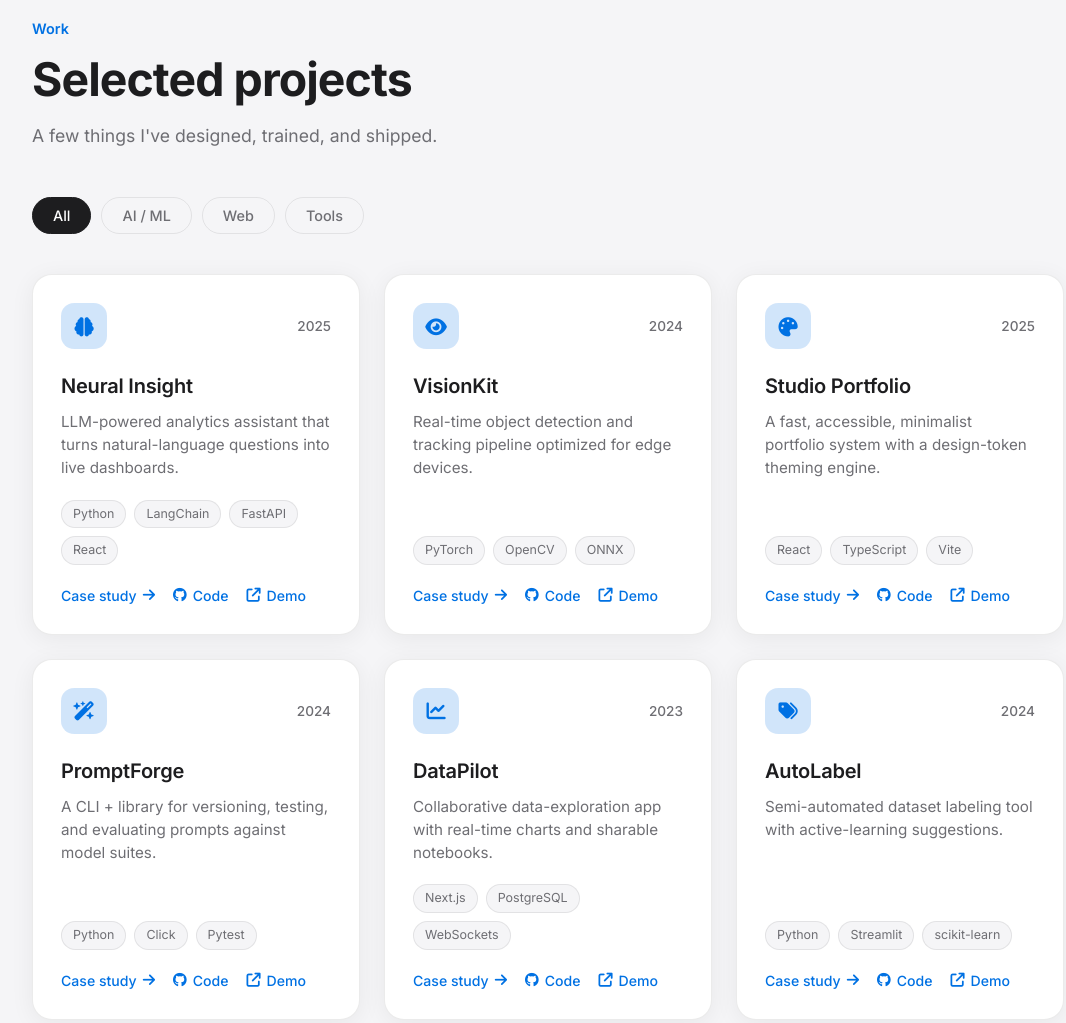
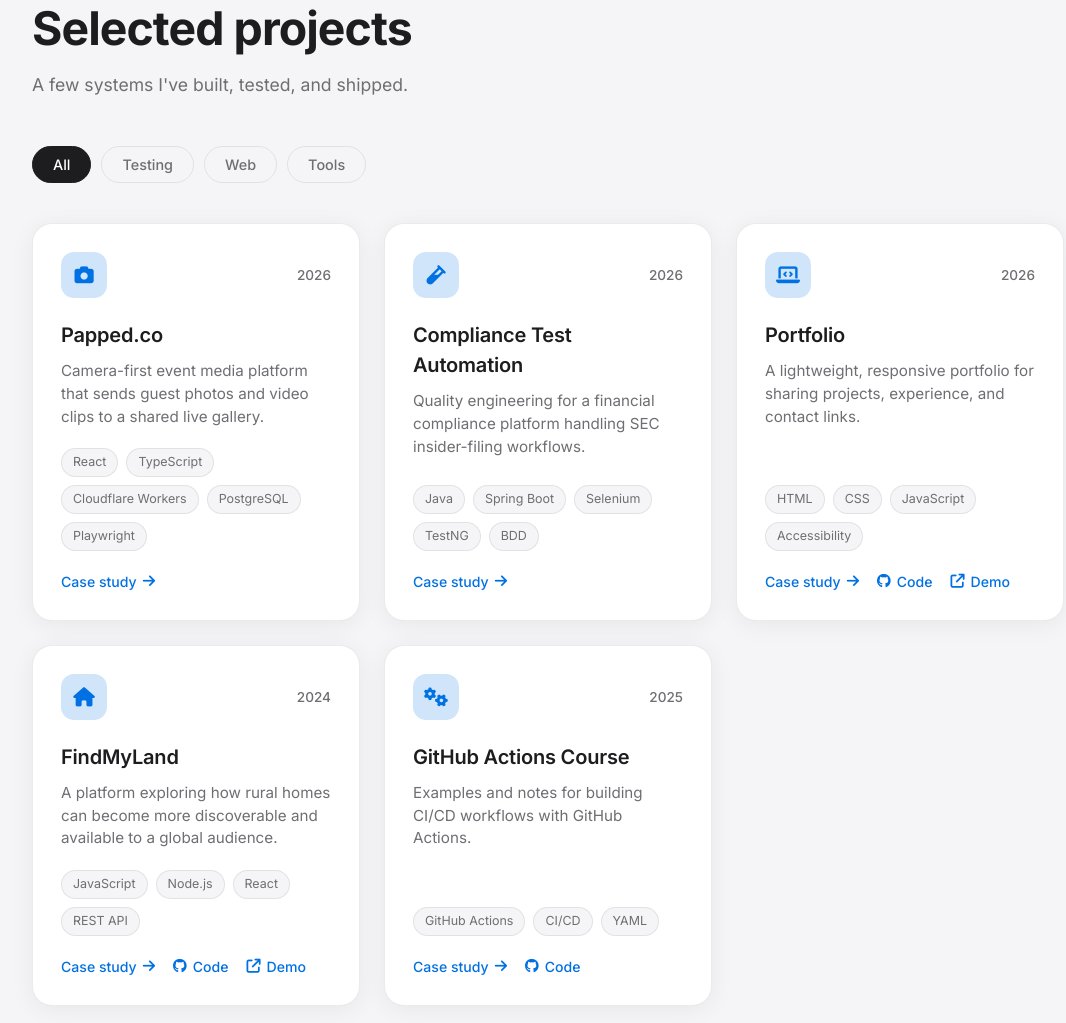
Before and after one commit to abhaypratapsinghpundir/Portfolio, a plain HTML site: page index.html in a window 1280 px wide. Shown: the part 1543-2566 px from the top of the page, without its empty margins (92-1158 px from the left). Drawn offline with Linux system fonts and the light colour scheme.

Commit message:
Align portfolio with current full-stack work

```diff
--- a/index.html
+++ b/index.html
@@ -3,11 +3,11 @@
 <head>
     <meta charset="UTF-8">
     <meta name="viewport" content="width=device-width, initial-scale=1.0">
-    <meta name="description" content="Abhay — AI Software Engineer. Building intelligent, human-centered software.">
+    <meta name="description" content="Abhay Pundir — full-stack developer and test automation engineer building reliable web applications, APIs, and cloud-backed systems.">
     <meta name="author" content="Abhay">
     <meta name="theme-color" content="#ffffff" media="(prefers-color-scheme: light)">
     <meta name="theme-color" content="#000000" media="(prefers-color-scheme: dark)">
-    <title>Abhay · AI Software Engineer</title>
+    <title>Abhay · Full-stack Developer</title>
 
     <!-- Favicon -->
     <link rel="icon" type="image/svg+xml" href="assests/favicon.svg">
@@ -15,12 +15,12 @@
 
     <!-- Open Graph / social preview -->
     <meta property="og:type" content="website">
-    <meta property="og:title" content="Abhay · AI Software Engineer">
-    <meta property="og:description" content="Building intelligent, human-centered software — from ML systems to the interfaces that make them feel effortless.">
+    <meta property="og:title" content="Abhay · Full-stack Developer">
+    <meta property="og:description" content="Building reliable web applications, APIs, and quality systems with React, TypeScript, Java, and cloud platforms.">
     <meta property="og:image" content="assests/og-image.png">
     <meta name="twitter:card" content="summary_large_image">
-    <meta name="twitter:title" content="Abhay · AI Software Engineer">
-    <meta name="twitter:description" content="Building intelligent, human-centered software.">
+    <meta name="twitter:title" content="Abhay · Full-stack Developer">
+    <meta name="twitter:description" content="Building reliable web applications, APIs, and quality systems.">
     <meta name="twitter:image" content="assests/og-image.png">
 
     <!-- Structured data -->
@@ -29,7 +29,7 @@
         "@context": "https://schema.org",
         "@type": "Person",
         "name": "Abhay Pratap Singh Pundir",
-        "jobTitle": "AI Software Engineer",
+        "jobTitle": "Full-stack Developer and Test Automation Engineer",
         "email": "mailto:pundirabhay963@gmail.com",
         "knowsAbout": ["Artificial Intelligence", "Machine Learning", "Software Engineering"],
         "sameAs": [
@@ -89,14 +89,14 @@
         <section id="home" class="hero">
             <div class="hero-glow" aria-hidden="true"></div>
             <div class="container hero-inner reveal">
-                <p class="hero-eyebrow">AI Software Engineer</p>
+                <p class="hero-eyebrow">Full-stack Developer · Test Automation Engineer</p>
                 <h1 class="hero-title">
                     Hi, I'm Abhay.<br>
-                    <span class="text-muted">I build intelligent software.</span>
+                        <span class="text-muted">I build reliable software.</span>
                 </h1>
                 <p class="hero-sub">
-                    I design and ship AI-powered products — from machine&nbsp;learning
-                    systems to the clean interfaces that make them feel effortless.
+                I design and ship production web applications, APIs, and quality systems
+                with React, TypeScript, Java, and serverless cloud platforms.
                 </p>
                 <div class="hero-cta">
                     <a href="#projects" class="btn btn-primary">View my work</a>
@@ -116,42 +116,42 @@
                 <div class="about-grid">
                     <div class="reveal">
                         <p class="section-eyebrow">About</p>
-                        <h2 class="section-title">Engineering at the intersection of AI and craft.</h2>
+                        <h2 class="section-title">Engineering for dependable products.</h2>
                         <p class="lead">
-                            I'm an AI software engineer focused on turning models into real,
-                            dependable products. I care about the whole pipeline — data,
-                            training, evaluation — and just as much about the experience around it.
+                            I'm a full-stack developer and test automation engineer focused on
+                            turning product ideas into dependable software. I care about the whole
+                            delivery pipeline — from APIs and data models to automated checks and
+                            the experience around them.
                         </p>
                         <p class="lead">
-                            My goal is simple: build things that are intelligent under the hood
-                            and quietly simple on the surface.
+                            My goal is simple: ship software that is clear to use, resilient in
+                            production, and easy for teams to improve.
                         </p>
                     </div>
                     <div class="reveal">
                         <h3 class="skills-heading">Tools &amp; technologies</h3>
                         <div class="chips">
-                            <span class="chip">Python</span>
-                            <span class="chip">PyTorch</span>
-                            <span class="chip">TensorFlow</span>
-                            <span class="chip">Hugging Face</span>
-                            <span class="chip">LangChain</span>
-                            <span class="chip">FastAPI</span>
                             <span class="chip">React</span>
                             <span class="chip">TypeScript</span>
-                            <span class="chip">Docker</span>
+                            <span class="chip">Java</span>
+                            <span class="chip">Spring Boot</span>
+                            <span class="chip">Node.js</span>
+                            <span class="chip">Playwright</span>
+                            <span class="chip">Vitest</span>
                             <span class="chip">AWS</span>
+                            <span class="chip">Cloudflare Workers</span>
                             <span class="chip">PostgreSQL</span>
-                            <span class="chip">Git</span>
+                            <span class="chip">GitHub Actions</span>
                         </div>
 
                         <div class="stats">
                             <div class="stat">
-                                <span class="stat-num">15+</span>
-                                <span class="stat-label">Projects shipped</span>
+                                <span class="stat-num">1+</span>
+                                <span class="stat-label">Year of experience</span>
                             </div>
                             <div class="stat">
-                                <span class="stat-num">3+</span>
-                                <span class="stat-label">Years building</span>
+                                <span class="stat-num">70+</span>
+                                <span class="stat-label">Regression checks automated</span>
                             </div>
                             <div class="stat">
                                 <span class="stat-num">∞</span>
@@ -169,12 +169,12 @@
                 <div class="section-head reveal">
                     <p class="section-eyebrow">Work</p>
                     <h2 class="section-title">Selected projects</h2>
-                    <p class="section-desc">A few things I've designed, trained, and shipped.</p>
+                    <p class="section-desc">A few systems I've built, tested, and shipped.</p>
                 </div>
 
                 <div class="filters reveal" id="filters">
                     <button class="filter active" data-filter="all">All</button>
-                    <button class="filter" data-filter="ai">AI / ML</button>
+                    <button class="filter" data-filter="testing">Testing</button>
                     <button class="filter" data-filter="web">Web</button>
                     <button class="filter" data-filter="tools">Tools</button>
                 </div>
@@ -249,7 +249,7 @@
                 <a href="https://x.com/OneEyedAbhay" target="_blank" rel="noopener" aria-label="X"><i class="fab fa-x-twitter"></i></a>
                 <a href="mailto:pundirabhay963@gmail.com" aria-label="Email"><i class="fas fa-envelope"></i></a>
             </div>
-            <p>© <span id="year"></span> Abhay · AI Software Engineer. Built with care.</p>
+            <p>© <span id="year"></span> Abhay · Full-stack Developer. Built with care.</p>
             <a href="#home" class="to-top" aria-label="Back to top"><i class="fas fa-arrow-up"></i></a>
         </div>
     </footer>
--- a/scripts/main.js
+++ b/scripts/main.js
@@ -88,88 +88,74 @@
    card and the detail modal (problem / approach / result case study). */
 const PROJECTS = [
     {
-        title: 'Neural Insight',
-        category: 'ai',
-        year: '2025',
-        icon: 'fa-brain',
-        role: 'Solo · ML + Full-stack',
-        description: 'LLM-powered analytics assistant that turns natural-language questions into live dashboards.',
-        tags: ['Python', 'LangChain', 'FastAPI', 'React'],
-        problem: 'Non-technical teams waited days on analysts to answer simple data questions, creating a bottleneck around every decision.',
-        approach: 'Built a retrieval-augmented agent that maps plain-English questions to validated SQL, runs them against a warehouse, and renders the result as an interactive chart — with guardrails to prevent unsafe queries.',
-        result: 'Cut time-to-answer from days to seconds and handled 80%+ of routine analytics requests without an analyst in the loop.',
-        github: '#',
-        demo: '#'
+        title: 'Papped.co',
+        category: 'web',
+        year: '2026',
+        icon: 'fa-camera',
+        role: 'Full-stack + Quality Engineering',
+        description: 'Camera-first event media platform that sends guest photos and video clips to a shared live gallery.',
+        tags: ['React', 'TypeScript', 'Cloudflare Workers', 'PostgreSQL', 'Playwright'],
+        problem: 'Event guests needed a fast way to contribute photos and video without installing an app, while organizers needed a reliable shared gallery.',
+        approach: 'Built a mobile-first PWA with an in-browser camera, offline-capable uploads, WebGL compositing, and a serverless API with JWT auth, validated requests, presigned uploads, and CORS hardening.',
+        result: 'Shipped a staging-gated workflow with Playwright and Vitest coverage, Sentry monitoring, and product analytics across the web and API.',
+        github: null,
+        demo: null
     },
     {
-        title: 'VisionKit',
-        category: 'ai',
-        year: '2024',
-        icon: 'fa-eye',
-        role: 'ML Engineer',
-        description: 'Real-time object detection and tracking pipeline optimized for edge devices.',
-        tags: ['PyTorch', 'OpenCV', 'ONNX'],
-        problem: 'A computer-vision model that ran fine on a GPU server was far too heavy to run on the low-power cameras it was meant for.',
-        approach: 'Distilled and quantized the detector, exported to ONNX, and rebuilt the tracking loop to run inference on-device with a fixed memory budget.',
-        result: 'Achieved real-time 30 FPS detection on edge hardware with a fraction of the original model size and no cloud round-trip.',
-        github: '#',
-        demo: '#'
+        title: 'Compliance Test Automation',
+        category: 'testing',
+        year: '2026',
+        icon: 'fa-vial',
+        role: 'Program Analyst Trainee · Cognizant',
+        description: 'Quality engineering for a financial compliance platform handling SEC insider-filing workflows.',
+        tags: ['Java', 'Spring Boot', 'Selenium', 'TestNG', 'BDD'],
+        problem: 'Filing workflows need dependable validation and regression coverage because small defects can affect deadline-driven regulatory work.',
+        approach: 'Contributed to Java/Spring Boot services, SQL data models, filing validation rules, code reviews, and automated regression checks across the filing pipeline.',
+        result: 'Automated 70+ regression checks, reduced manual verification effort by 15%, and helped reduce bugs by 20%.',
+        github: null,
+        demo: null
     },
     {
-        title: 'Studio Portfolio',
+        title: 'Portfolio',
         category: 'web',
-        year: '2025',
-        icon: 'fa-palette',
-        role: 'Design + Front-end',
-        description: 'A fast, accessible, minimalist portfolio system with a design-token theming engine.',
-        tags: ['React', 'TypeScript', 'Vite'],
-        problem: 'Creatives needed portfolio sites that looked custom but could be themed and shipped quickly without rebuilding from scratch each time.',
-        approach: 'Designed a token-driven theming system so colors, type, and spacing flow from one config, with light/dark support and accessibility baked in.',
-        result: 'Reduced new-site setup from days to hours while keeping Lighthouse scores in the high 90s across performance and accessibility.',
-        github: '#',
-        demo: '#'
+        year: '2026',
+        icon: 'fa-laptop-code',
+        role: 'Personal project',
+        description: 'A lightweight, responsive portfolio for sharing projects, experience, and contact links.',
+        tags: ['HTML', 'CSS', 'JavaScript', 'Accessibility'],
+        problem: 'A public profile should make current work easy to understand without hiding the details behind a framework or build step.',
+        approach: 'Built a dependency-free static site with a light/dark theme, responsive navigation, project case-study modals, accessible interactions, and SEO metadata.',
+        result: 'Created a fast, maintainable home for current work and a direct résumé download.',
+        github: 'https://github.com/abhaypratapsinghpundir/Portfolio',
+        demo: 'https://abhaypratapsinghpundir.github.io/Portfolio/'
     },
     {
-        title: 'PromptForge',
-        category: 'tools',
+        title: 'FindMyLand',
+        category: 'web',
         year: '2024',
-        icon: 'fa-wand-magic-sparkles',
-        role: 'Open Source · Maintainer',
-        description: 'A CLI + library for versioning, testing, and evaluating prompts against model suites.',
-        tags: ['Python', 'Click', 'Pytest'],
-        problem: 'Prompt changes shipped with no tests — a tweak that helped one case silently broke five others, and nobody noticed until production.',
-        approach: 'Built a framework to version prompts, define expected-output assertions, and run them as a test suite across multiple models in CI.',
-        result: 'Brought regression testing to prompt engineering, catching quality drops before release and making prompt changes reviewable like code.',
-        github: '#',
-        demo: '#'
+        icon: 'fa-house',
+        role: 'Full-stack project',
+        description: 'A platform exploring how rural homes can become more discoverable and available to a global audience.',
+        tags: ['JavaScript', 'Node.js', 'React', 'REST API'],
+        problem: 'Rural homes and land can be difficult to discover outside local networks and traditional listings.',
+        approach: 'Built a web application with separate client and API layers, iterating on features and resolving bugs as the product developed.',
+        result: 'Published a working project with a live deployment and an extensible full-stack structure.',
+        github: 'https://github.com/abhaypratapsinghpundir/FindMyLand',
+        demo: 'https://findmyland.onrender.com/'
     },
     {
-        title: 'DataPilot',
-        category: 'web',
-        year: '2023',
-        icon: 'fa-chart-line',
-        role: 'Full-stack',
-        description: 'Collaborative data-exploration app with real-time charts and sharable notebooks.',
-        tags: ['Next.js', 'PostgreSQL', 'WebSockets'],
-        problem: 'Teams explored data in scattered, static screenshots that went stale the moment the underlying numbers changed.',
-        approach: 'Built a live notebook where queries, charts, and notes update in real time and multiple people can explore the same session together.',
-        result: 'Replaced static reporting with a shared live workspace, keeping everyone on the same, current view of the data.',
-        github: '#',
-        demo: '#'
-    },
-    {
-        title: 'AutoLabel',
+        title: 'GitHub Actions Course',
         category: 'tools',
-        year: '2024',
-        icon: 'fa-tags',
-        role: 'ML Engineer',
-        description: 'Semi-automated dataset labeling tool with active-learning suggestions.',
-        tags: ['Python', 'Streamlit', 'scikit-learn'],
-        problem: 'Hand-labeling training data was slow, expensive, and the most tedious part of every ML project.',
-        approach: 'Built a labeling UI that pre-labels with a lightweight model and uses active learning to surface the most informative, uncertain examples first.',
-        result: 'Cut manual labeling effort substantially by focusing human time only where the model was genuinely unsure.',
-        github: '#',
-        demo: '#'
+        year: '2025',
+        icon: 'fa-gears',
+        role: 'Learning project',
+        description: 'Examples and notes for building CI/CD workflows with GitHub Actions.',
+        tags: ['GitHub Actions', 'CI/CD', 'YAML'],
+        problem: 'Reliable delivery depends on making build, test, and release checks repeatable and visible to the team.',
+        approach: 'Collected hands-on examples and notes while learning the building blocks of GitHub Actions workflows.',
+        result: 'Created a reusable reference for experimenting with automation and improving delivery pipelines.',
+        github: 'https://github.com/abhaypratapsinghpundir/gh-actions-course',
+        demo: null
     }
 ];
 
@@ -190,8 +176,8 @@
             </div>
             <div class="pc-links">
                 <span class="pc-link pc-casestudy">Case study <i class="fas fa-arrow-right"></i></span>
-                <a class="pc-link" href="${p.github}" target="_blank" rel="noopener"><i class="fab fa-github"></i> Code</a>
-                <a class="pc-link" href="${p.demo}" target="_blank" rel="noopener"><i class="fas fa-arrow-up-right-from-square"></i> Demo</a>
+                ${p.github ? `<a class="pc-link" href="${p.github}" target="_blank" rel="noopener"><i class="fab fa-github"></i> Code</a>` : ''}
+                ${p.demo ? `<a class="pc-link" href="${p.demo}" target="_blank" rel="noopener"><i class="fas fa-arrow-up-right-from-square"></i> Demo</a>` : ''}
             </div>
         </article>
     `).join('');
@@ -233,8 +219,8 @@
                 <p>${p.result}</p>
             </div>
             <div class="modal-actions">
-                <a class="btn btn-primary" href="${p.demo}" target="_blank" rel="noopener">View live <i class="fas fa-arrow-up-right-from-square"></i></a>
-                <a class="btn btn-ghost" href="${p.github}" target="_blank" rel="noopener"><i class="fab fa-github"></i> Source code</a>
+                ${p.demo ? `<a class="btn btn-primary" href="${p.demo}" target="_blank" rel="noopener">View live <i class="fas fa-arrow-up-right-from-square"></i></a>` : ''}
+                ${p.github ? `<a class="btn btn-ghost" href="${p.github}" target="_blank" rel="noopener"><i class="fab fa-github"></i> Source code</a>` : ''}
             </div>
         `;
         lastFocused = document.activeElement;
```
Also changed, not shown: 2 other files.
